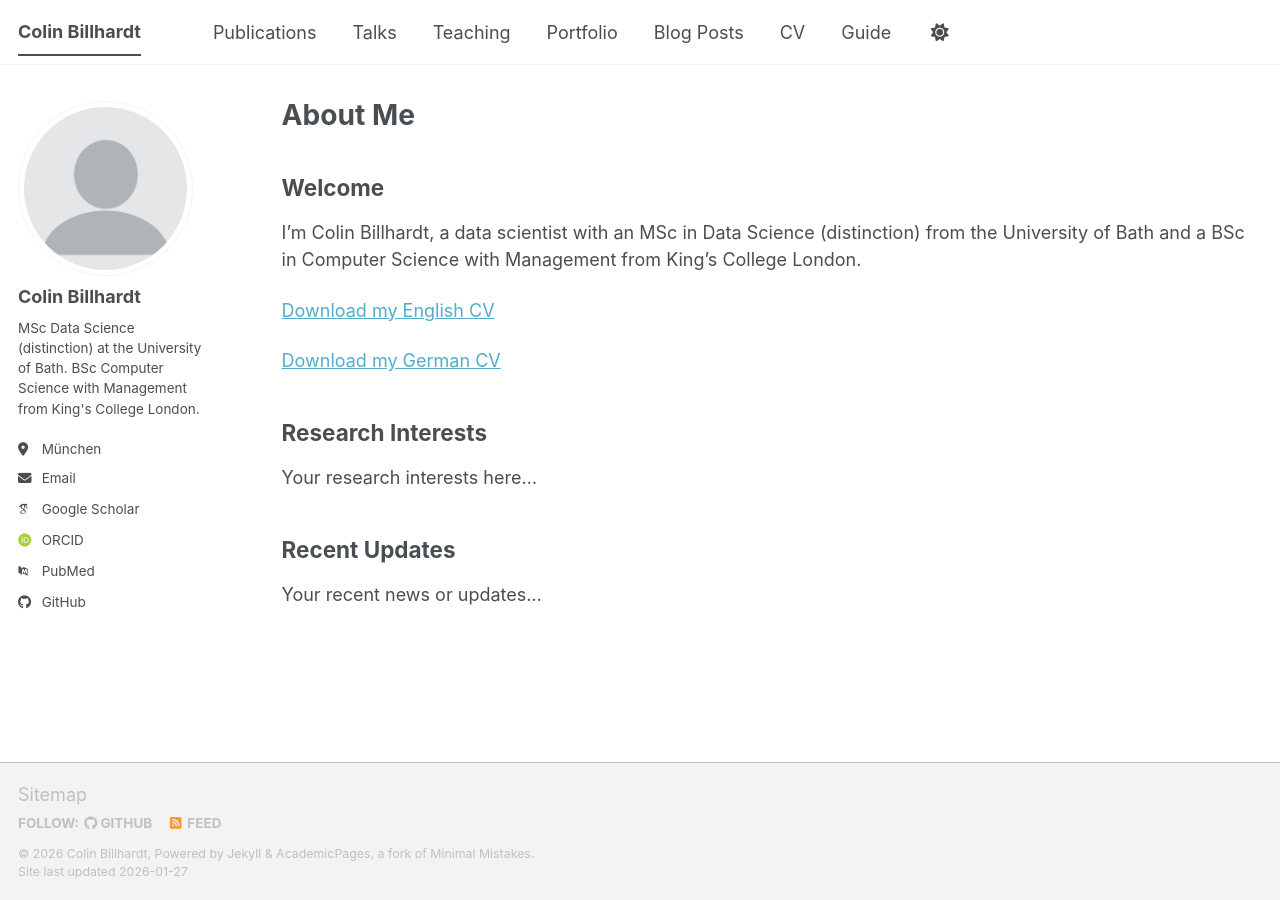
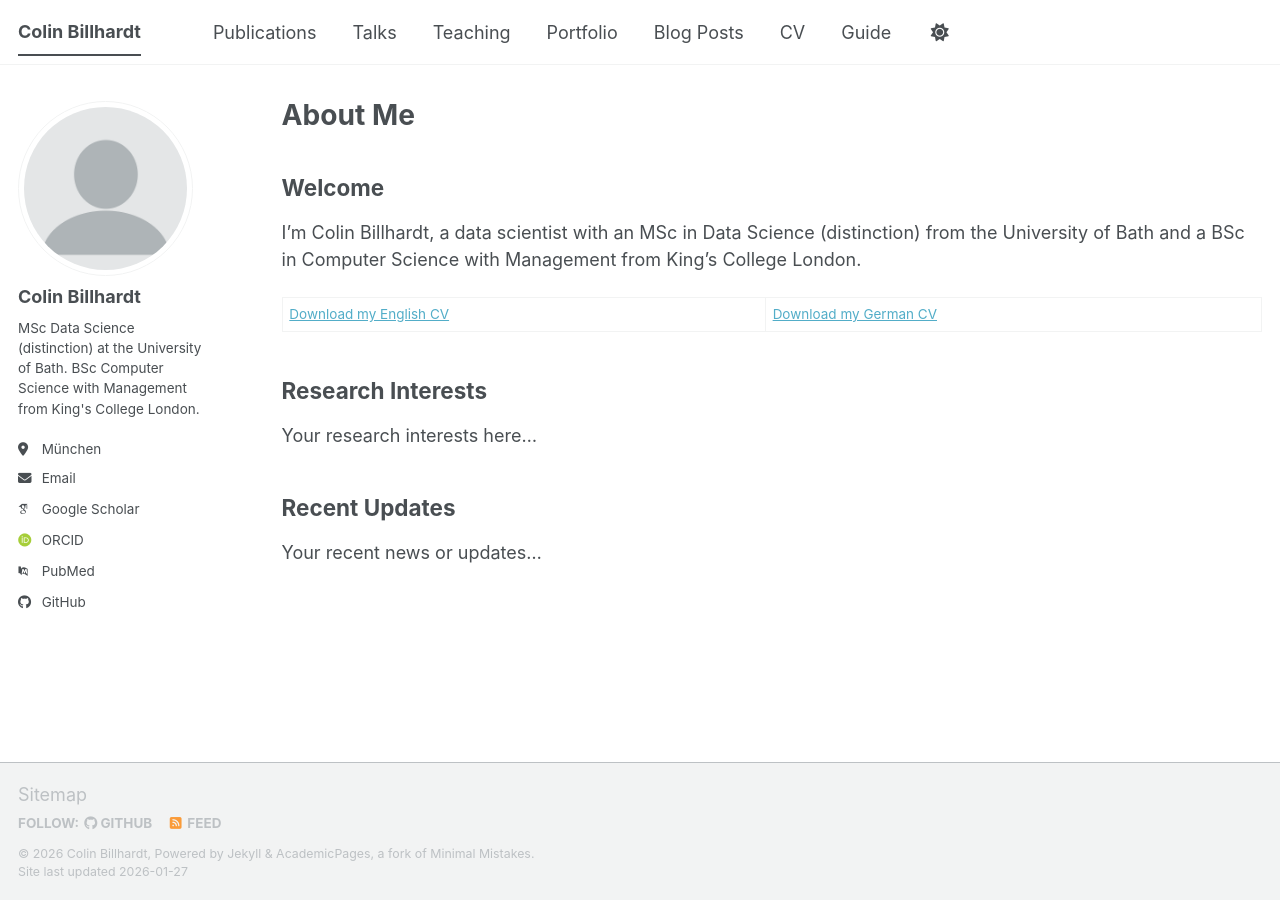
Before and after one commit to Colin-B-Billhardt/Colin-B-Billhardt.github.io, a Jekyll site: the page built from index.md, in a window 1280 px wide. Built offline with Jekyll 4.4.1, drawn with Linux system fonts in a browser that asks for light colours; some web fonts are replaced; a script bundle is joined from its source files by our own code; library files that are not in the unit come from our copies.

```diff
--- a/index.md
+++ b/index.md
@@ -12,9 +12,7 @@ redirect_from:
 
 I'm Colin Billhardt, a data scientist with an MSc in Data Science (distinction) from the University of Bath and a BSc in Computer Science with Management from King's College London.
 
-[Download my English CV](/Colin_Beniyaz_Billhardt_CV.pdf)
-
-[Download my German CV](/Colin_B_Billhardt_Lebenslauf.pdf)
+[Download my English CV](/Colin_Beniyaz_Billhardt_CV.pdf) | [Download my German CV](/Colin_B_Billhardt_Lebenslauf.pdf)
 
 ## Research Interests
 
```
